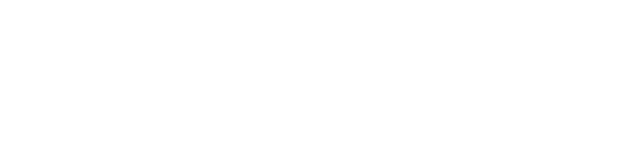
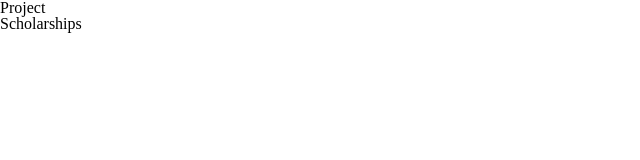
Before and after one commit to Mabonzo/Project, a plain HTML site: page index.html in a window 1280 px wide. Shown: the whole page, without its empty margins (0-640 px from the left). Drawn offline with Linux system fonts and the light colour scheme.

Commit message:
adding scholarships

```diff
--- a/index.html
+++ b/index.html
@@ -6,7 +6,14 @@
     <link href="./resources/css/style.css" type="text/css" rel="stylesheet">
   </head>
   <body>
-
+    <header>
+      <p>Project</p>
+      <nav>
+        <a >Scholarships</a>
+      </nav>
+    </header>
+    <footer>
+    </footer>
   </body>
 
 </html>
```
Also changed, not shown: scholarships.html (added, +14 -0 lines).
